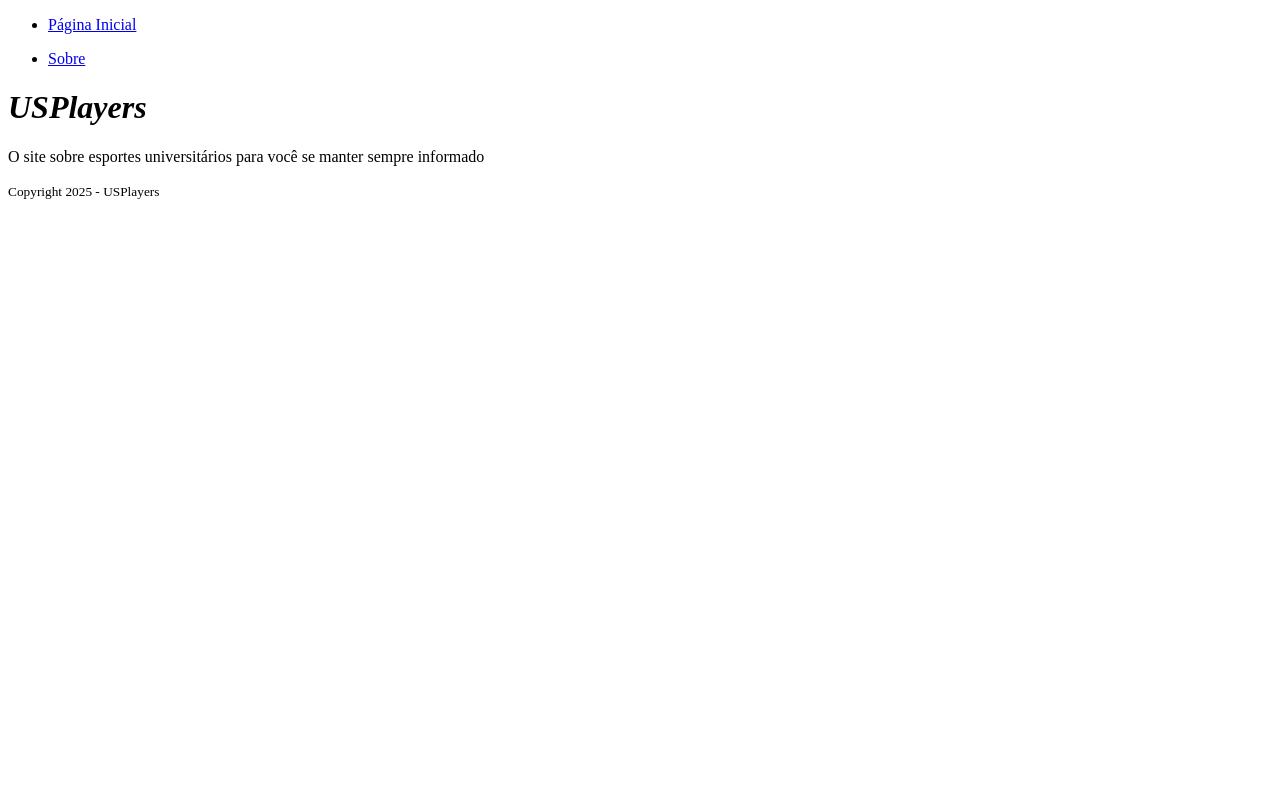
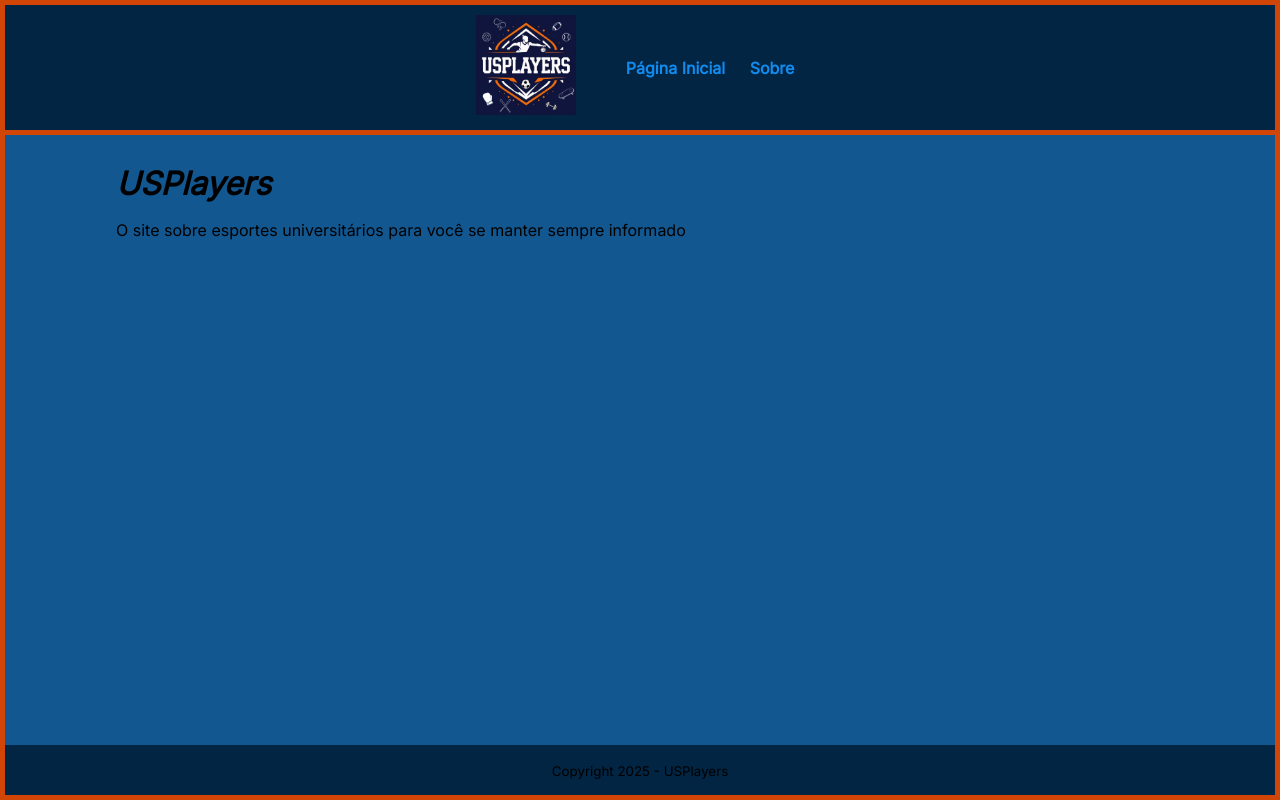
Before and after one commit to andreccassim-usp/USPlayers, a Django app: page / in a window 1280 px wide. Run offline with Django 5.2, Linux system fonts and the light colour scheme.

Commit message:
Criando arquivo css e logo

```diff
--- a/USPlayers/settings.py
+++ b/USPlayers/settings.py
@@ -116,7 +116,9 @@
 # Static files (CSS, JavaScript, Images)
 # https://docs.djangoproject.com/en/5.2/howto/static-files/
 
+STATIC_ROOT = os.path.join(BASE_DIR, 'staticfiles')
 STATIC_URL = 'static/'
+STATICFILES_DIRS = [ os.path.join(BASE_DIR, 'static'), ]
 
 # Default primary key field type
 # https://docs.djangoproject.com/en/5.2/ref/settings/#default-auto-field
--- /dev/null
+++ b/static/style.css
@@ -0,0 +1,85 @@
+:root {
+  --primary-color: #000000;
+  --secondary-color: #118bee;
+  --tertiary-color: #f44d27;
+  --secondary-color-light: #30b2ff;
+  --tertiary-color-light: #ff6d28;
+  --bg-color: #fff;
+  --secondary-bg-color: #e9e9e9;
+  --color-shadow: #f4f4f4;
+  font-family: Inter, sans-serif;
+  font-size: 16px;
+  line-height: 1.5em;
+}
+
+* {
+  box-sizing: border-box;
+}
+
+html,
+body, #root {
+  height: 100%;
+}
+
+header#cabecalho-principal {
+  width: 100%;
+  max-height: 130px;
+  padding: 3rem 1rem;
+  display: flex;
+  justify-content: center;
+  align-items: center;
+  background-color: #012543;
+  border-bottom: 5px solid #d14606;
+}
+
+li a {
+  color: var(--secondary-color);
+  font-weight: bold;
+  text-decoration: none;
+}
+
+li a:hover {
+  color: var(--secondary-color-light);
+  text-decoration: underline;
+}
+
+body, #root {
+  display: flex;
+  flex-direction: column;
+  background-color: #125790;
+  border: 5px solid #d14606;
+  margin: 0;
+}
+
+nav#navegacao-principal li {
+  display: inline-block;
+  padding: 10px;
+}
+
+main#conteiner-principal {
+  margin: 0 auto;
+  width: 100%;
+  max-width: 1080px;
+  padding: 1rem 1rem;
+  flex-grow: 1;
+}
+
+footer#rodape-principal {
+  background-color: #012543;
+  max-height: 50px;
+  display: flex;
+  flex-direction: column;
+  justify-content: center;
+  align-items: center;
+  padding: 1rem 1rem;
+}
+
+a {
+  color: var(--secondary-color);
+  text-decoration: none;
+}
+
+a:hover {
+  color: var(--secondary-color-light);
+  text-decoration: underline;
+}
--- a/templates/base.html
+++ b/templates/base.html
@@ -1,3 +1,5 @@
+{% load static %}
+
 <!DOCTYPE html>
 <html lang="en">
 
@@ -8,29 +10,34 @@
     <title>
         {% block title %}{% endblock %} | USPlayers
     </title>
+    <link href="https://fonts.googleapis.com/css?family=Inter&display=swap" rel="stylesheet" />
+    <link rel="stylesheet" type="text/css" href="{% static 'style.css' %}">
 </head>
 
 <body>
     <header id="cabecalho-principal">
-        <nav id="navegacao-principal">
+        <article class="logo">
+            <a href="{% url 'index' %}"> <img src="{% static 'logo.png' %}" alt="Logo USPlayers" height="100"> </a>
+        </article>
+            <nav id="navegacao-principal">
             <ul>
                 <li><a href="{% url 'index' %}">Página Inicial</a></li>
-            </ul>
-            <ul>
                 <li><a href="{% url 'about' %}">Sobre</a></li>
             </ul>
         </nav>
+    </header>
 
-    </header>
     <main id="conteiner-principal">
         {% block content %}
         {% endblock content %}
     </main>
+
     <footer id="rodape-principal">
         <p>
             <small>Copyright 2025 - USPlayers</small>
         </p>
     </footer>
+
 </body>
 
 </html>
```
Also changed, not shown: static/logo.png (added).
